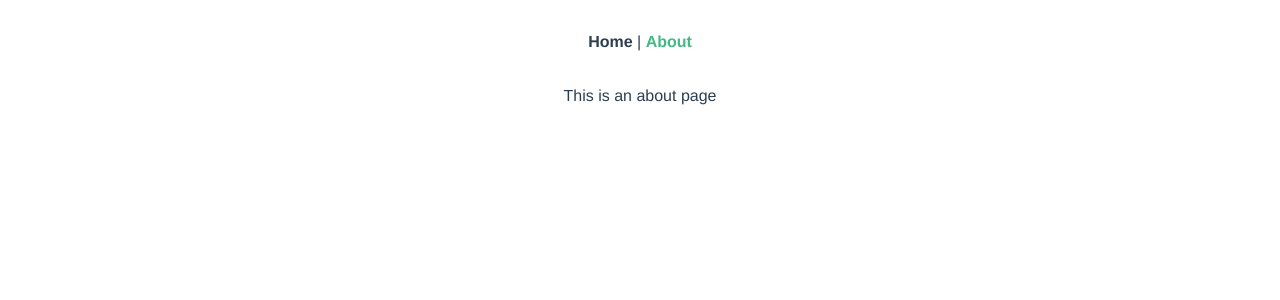
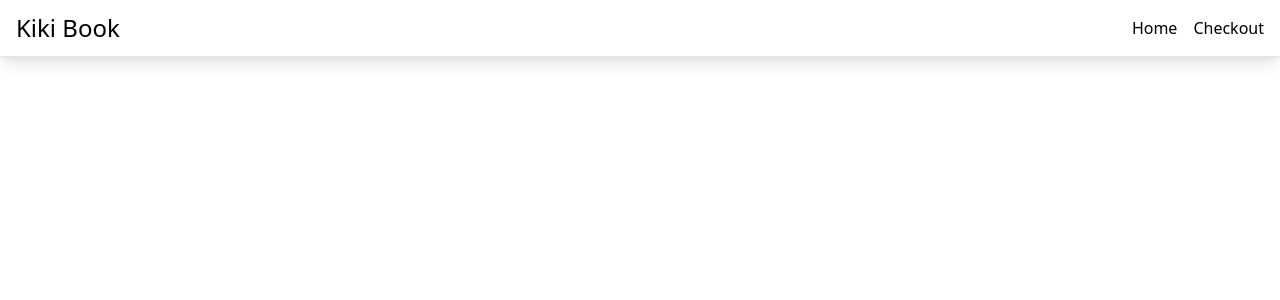
Before and after one commit to naijab/kiki-book-vue-demo, a Vue app: page /about in a window 1280 px wide. Shown: the top 300 px of the page. Built offline with nearby package versions, Linux system fonts and the light colour scheme.

Commit message:
Add home, checkout page

```diff
--- a/src/App.vue
+++ b/src/App.vue
@@ -1,32 +1,36 @@
 <template>
-  <div id="app">
-    <div id="nav">
-      <router-link to="/">Home</router-link> |
-      <router-link to="/about">About</router-link>
-    </div>
+  <div>
+    <header class="border-b md:flex md:items-center md:justify-between p-4 pb-0 shadow-lg md:pb-4">
+      <div class="flex items-center justify-between mb-4 md:mb-0">
+        <h1 class="leading-none text-2xl text-grey-darkest">
+          <router-link to="/" class="no-underline text-grey-darkest hover:text-black">Kiki Book</router-link>
+        </h1>
+
+        <a class="text-black hover:text-orange md:hidden" href="#">
+          <i class="fa fa-2x fa-bars"></i>
+        </a>
+      </div>
+
+      <nav>
+        <ul class="list-reset md:flex md:items-center">
+          <li class="md:ml-4">
+            <router-link
+              to="/"
+              class="block no-underline hover:underline py-2 text-grey-darkest hover:text-black md:border-none md:p-0"
+              href="#"
+            >Home</router-link>
+          </li>
+          <li class="md:ml-4">
+            <router-link
+              to="/checkout"
+              class="border-t block no-underline hover:underline py-2 text-grey-darkest hover:text-black md:border-none md:p-0"
+              href="#"
+            >Checkout</router-link>
+          </li>
+        </ul>
+      </nav>
+    </header>
+
     <router-view />
   </div>
 </template>
-
-<style lang="scss">
-#app {
-  font-family: Avenir, Helvetica, Arial, sans-serif;
-  -webkit-font-smoothing: antialiased;
-  -moz-osx-font-smoothing: grayscale;
-  text-align: center;
-  color: #2c3e50;
-}
-
-#nav {
-  padding: 30px;
-
-  a {
-    font-weight: bold;
-    color: #2c3e50;
-
-    &.router-link-exact-active {
-      color: #42b983;
-    }
-  }
-}
-</style>
--- a/src/views/About.vue
+++ b/src/views/Checkout.vue
@@ -1,5 +1,5 @@
 <template>
   <div class="about">
-    <h1>This is an about page</h1>
+    <h1>This is an Checkout page</h1>
   </div>
 </template>
--- a/src/views/Home.vue
+++ b/src/views/Home.vue
@@ -1,18 +1,15 @@
 <template>
-  <div class="home">
-    <img alt="Vue logo" src="../assets/logo.png" />
-    <HelloWorld msg="Welcome to Your Vue.js App" />
+  <div>
+    <div class="flex mb-4">
+      <div class="w-3/4 bg-gray-500 h-12"></div>
+      <div class="w-1/4 bg-gray-400 h-12"></div>
+    </div>
   </div>
 </template>
 
 <script>
-// @ is an alias to /src
-import HelloWorld from "@/components/HelloWorld.vue";
-
 export default {
   name: "Home",
-  components: {
-    HelloWorld
-  }
+  components: {}
 };
 </script>
```
